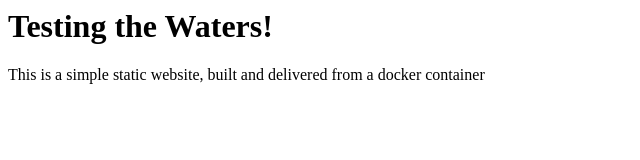
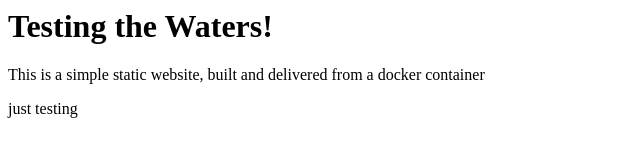
Before and after one commit to prudhviraaz14/eks-demo, a plain HTML site: page index.html in a window 1280 px wide. Shown: the full height of the page, 0-640 px from the left. Drawn offline with Linux system fonts and the light colour scheme.

Commit message:
Update index.html

```diff
--- a/index.html
+++ b/index.html
@@ -1,4 +1,5 @@
 <html>
 <h1>Testing the Waters!</h1>
   <p>This is a simple static website, built and delivered from a docker container</p>
+  <p>just testing</p>
 </html>
```
